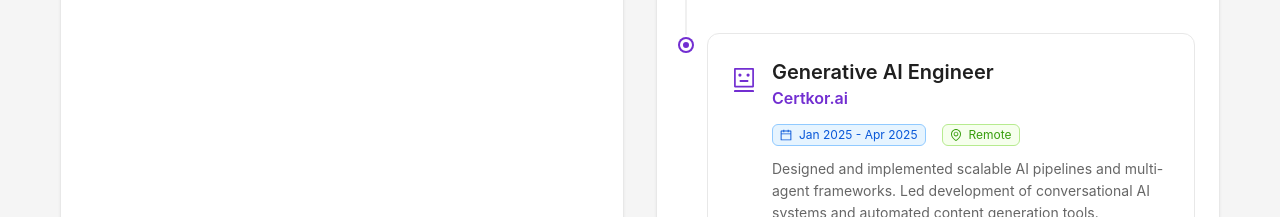
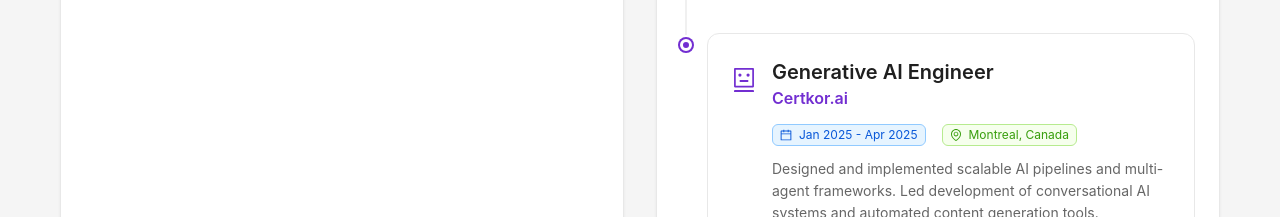
Before and after one commit to subramanikiruthikaai/Kiruthika-portfolio, a Next.js app: page / in a window 1280 px wide. Shown: the part 4000-4217 px from the top of the page. Built offline with nearby package versions, Linux system fonts and the light colour scheme.

Commit message:
Update Experience.js

```diff
--- a/src/app/components/Experience.js
+++ b/src/app/components/Experience.js
@@ -64,7 +64,7 @@ const Experience = () => {
             title: "Generative AI Engineer",
             company: "Certkor.ai",
             period: "Jan 2025 - Apr 2025",
-            location: "Remote",
+            location: "Montreal, Canada",
             description: "Designed and implemented scalable AI pipelines and multi-agent frameworks. Led development of conversational AI systems and automated content generation tools.",
             technologies: ["Python", "TensorFlow", "LangChain", "AWS", "Docker"],
             achievements: ["Improved model accuracy by 25%", "Reduced processing time by 40%", "Led team of 3 engineers"],
```
